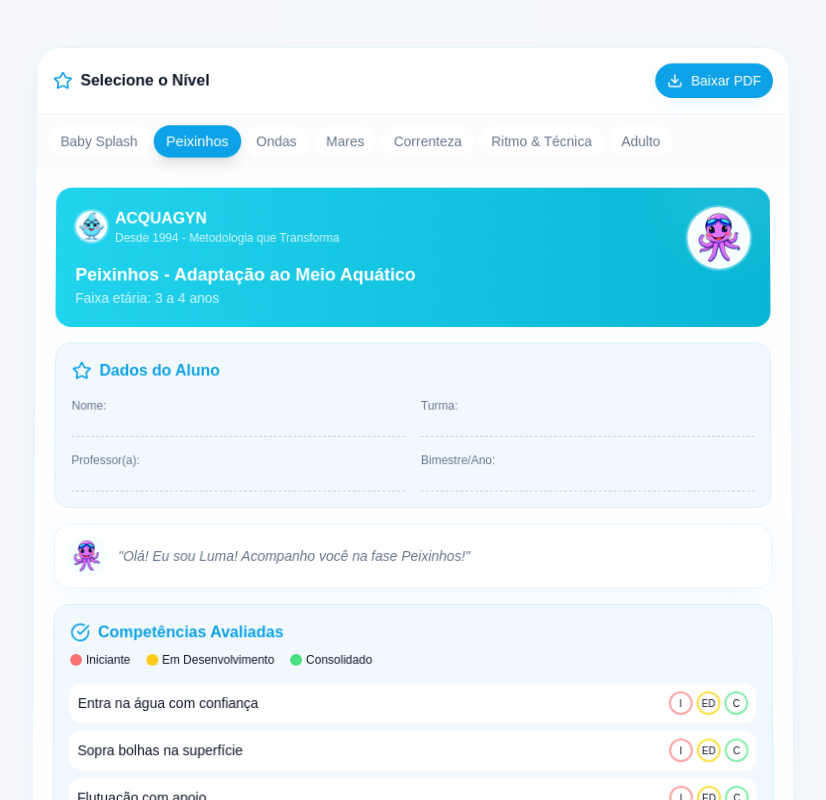
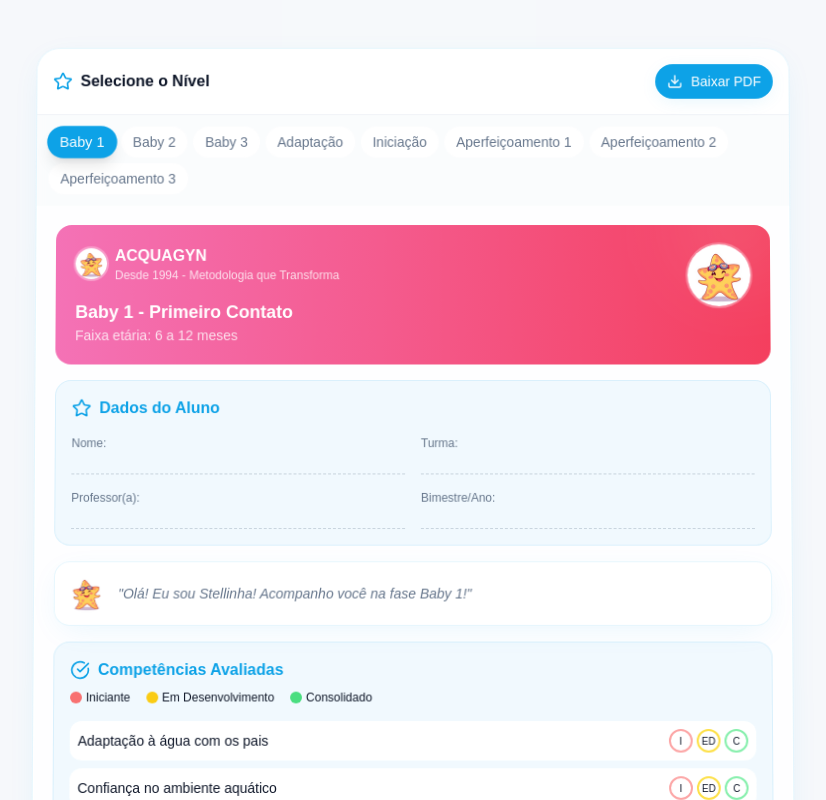
Before and after one commit to zKaminise/acquagyn-teste, a React (Vite) app: page /metodologia in a window 1280 px wide. Shown: the part 5880-6680 px from the top of the page, without its empty margins (227-1053 px from the left). Built offline with nearby package versions, Linux system fonts and the light colour scheme; the HTML template or start-up script is replaced by a standard one.

Commit message:
Atualizou Boletins Progressão
Co-authored-by: zKaminise <117327879+zKaminise@users.noreply.github.com>

```diff
--- a/src/components/methodology/ReportCardSection.tsx
+++ b/src/components/methodology/ReportCardSection.tsx
@@ -1,10 +1,14 @@
 import { Button } from "@/components/ui/button";
 import { Download, Star, CheckCircle } from "lucide-react";
 import { useState } from "react";
-import mascotLuma from "@/assets/mascot-luma.jpg";
+import mascotEstrelinha from "@/assets/mascot-estrelinha.jpg";
+import mascotBibi from "@/assets/mascot-bibi.jpg";
 import mascotAcqua from "@/assets/mascot-acqua.jpg";
 import mascotTuca from "@/assets/mascot-tuca.jpg";
-import mascotBibi from "@/assets/mascot-bibi.jpg";
+import mascotDelfim from "@/assets/mascot-delfim.jpg";
+import mascotLuma from "@/assets/mascot-luma.jpg";
+import mascotCaranguejo from "@/assets/mascot-caranguejo.jpg";
+import mascotCavalo from "@/assets/mascot-cavalo.jpg";
 
 interface LevelData {
   name: string;
@@ -20,58 +24,65 @@ interface LevelData {
 
 const levelsData: LevelData[] = [
   {
-    name: "Baby Splash", subtitle: "Primeiro Contato", ageRange: "6 meses a 2 anos", mascot: "Luma", mascotImage: mascotLuma,
-    color: "from-pink-400 to-pink-500",
+    name: "Baby 1", subtitle: "Primeiro Contato", ageRange: "6 a 12 meses", mascot: "Stellinha", mascotImage: mascotEstrelinha,
+    color: "from-pink-400 to-rose-500",
     competencies: ["Adaptação à água com os pais", "Confiança no ambiente aquático", "Movimentos básicos de perninha", "Imersão do rosto (com apoio)", "Cantigas e brincadeiras aquáticas", "Vínculo afetivo na água"],
     badges: ["Primeiro Mergulho", "Bolhas Felizes", "Perninha Alegre", "Estrelinha d'Água"],
     pdfPath: "/boletins/BabySplash.pdf",
   },
   {
-    name: "Peixinhos", subtitle: "Adaptação ao Meio Aquático", ageRange: "3 a 4 anos", mascot: "Luma", mascotImage: mascotLuma,
-    color: "from-cyan-400 to-cyan-500",
+    name: "Baby 2", subtitle: "Exploração Aquática", ageRange: "1 a 2 anos", mascot: "Bibi", mascotImage: mascotBibi,
+    color: "from-orange-400 to-amber-500",
     competencies: ["Entra na água com confiança", "Sopra bolhas na superfície", "Flutuação com apoio", "Pernada básica com prancha", "Imersão completa do rosto", "Deslocamento básico (cachorrinho)"],
     badges: ["Soprador de Bolhas", "Flutuador Estrela", "Peixinho Corajoso", "Amigo da Água"],
     pdfPath: "/boletins/Peixinhos.pdf",
   },
   {
-    name: "Ondas", subtitle: "Desenvolvimento de Habilidades", ageRange: "5 a 6 anos", mascot: "Tuca", mascotImage: mascotTuca,
-    color: "from-blue-400 to-blue-500",
+    name: "Baby 3", subtitle: "Autonomia na Água", ageRange: "2 a 3 anos", mascot: "Acquinha", mascotImage: mascotAcqua,
+    color: "from-cyan-400 to-teal-500",
     competencies: ["Flutuação ventral e dorsal", "Respiração lateral básica", "Crawl com prancha (braço/perna)", "Costas elementar", "Mergulho até o fundo (raso)", "Regras de segurança na borda"],
     badges: ["Tartaruga Segura", "Respiração Campeã", "Flutuador Mestre", "Guardião da Borda"],
     pdfPath: "/boletins/Ondas.pdf",
   },
   {
-    name: "Mares", subtitle: "Refinamento Técnico", ageRange: "7 a 9 anos", mascot: "Acqua", mascotImage: mascotAcqua,
-    color: "from-teal-400 to-teal-500",
+    name: "Adaptação", subtitle: "Adaptação ao Meio Aquático", ageRange: "3 a 5 anos", mascot: "Tuquinha", mascotImage: mascotTuca,
+    color: "from-blue-400 to-blue-600",
     competencies: ["Crawl completo com respiração", "Costas com braçada alternada", "Introdução ao nado peito", "Virada simples (cambalhota)", "Resistência: 25m sem parar", "Flutuação de sobrevivência"],
     badges: ["Golfinho Veloz", "Virada Turbo", "Resistência Bronze", "Técnica Afiada"],
     pdfPath: "/boletins/Mares.pdf",
   },
   {
-    name: "Correnteza", subtitle: "Aperfeiçoamento", ageRange: "10 a 12 anos", mascot: "Bibi", mascotImage: mascotBibi,
-    color: "from-indigo-400 to-indigo-500",
+    name: "Iniciação", subtitle: "Desenvolvimento de Habilidades", ageRange: "5 a 7 anos", mascot: "Delfi", mascotImage: mascotDelfim,
+    color: "from-indigo-400 to-indigo-600",
     competencies: ["4 estilos olímpicos básicos", "Viradas olímpicas (crawl/costas)", "Saídas do bloco", "Resistência: 100m crawl", "Introdução ao treinamento", "Noções de pace e tempo"],
     badges: ["Borboleta Iniciante", "4 Estilos", "Virada Olímpica", "Resistência Prata"],
     pdfPath: "/boletins/Correnteza.pdf",
   },
   {
-    name: "Ritmo & Técnica", subtitle: "Jovem Técnico", ageRange: "13 a 17 anos", mascot: "Acqua", mascotImage: mascotAcqua,
-    color: "from-purple-400 to-purple-500",
+    name: "Aperfeiçoamento 1", subtitle: "Refinamento Técnico", ageRange: "7 a 9 anos", mascot: "Luminha", mascotImage: mascotLuma,
+    color: "from-purple-400 to-violet-600",
     competencies: ["Técnica refinada nos 4 estilos", "Medley completo", "Resistência: 400m contínuos", "Treinamento intervalado", "Análise técnica de vídeo", "Preparação para competições"],
     badges: ["Medley Master", "Técnica Ouro", "Resistência Ouro", "Pronto para Competir"],
     pdfPath: "/boletins/RitmoTecnica.pdf",
   },
   {
-    name: "Adulto", subtitle: "Natação Completa", ageRange: "18+ anos", mascot: "Acqua", mascotImage: mascotAcqua,
-    color: "from-emerald-400 to-emerald-500",
-    competencies: ["Adaptação/superação de medos", "Crawl funcional", "Costas para relaxamento", "Resistência cardiovascular", "Técnicas de sobrevivência", "Condicionamento físico"],
+    name: "Aperfeiçoamento 2", subtitle: "Alta Performance", ageRange: "9 a 12 anos", mascot: "Pitoco", mascotImage: mascotCaranguejo,
+    color: "from-red-400 to-rose-600",
+    competencies: ["Adaptação/superação de medos", "Crawl funcional avançado", "Costas para relaxamento", "Resistência cardiovascular", "Técnicas de sobrevivência", "Condicionamento físico"],
     badges: ["Superação Aquática", "Condicionamento Top", "Crawl Fluente", "Natação Master"],
+    pdfPath: "/boletins/Adulto.pdf",
+  },
+  {
+    name: "Aperfeiçoamento 3", subtitle: "Excelência Aquática", ageRange: "12+ anos", mascot: "Hipinho", mascotImage: mascotCavalo,
+    color: "from-emerald-400 to-green-600",
+    competencies: ["Domínio total dos 4 estilos", "Treinamento de resistência avançado", "Técnica de viradas e saídas", "Preparação competitiva", "Condicionamento avançado", "Liderança na água"],
+    badges: ["Mestre Aquático", "Resistência Diamante", "Técnica Platina", "Campeão Completo"],
     pdfPath: "/boletins/Adulto.pdf",
   },
 ];
 
 const ReportCardSection = () => {
-  const [selectedLevelIndex, setSelectedLevelIndex] = useState(1);
+  const [selectedLevelIndex, setSelectedLevelIndex] = useState(0);
   const selectedLevel = levelsData[selectedLevelIndex];
 
   const handleDownload = () => {
@@ -140,7 +151,7 @@ const ReportCardSection = () => {
                 <div className="flex items-start justify-between relative z-10">
                   <div>
                     <div className="flex items-center gap-2 mb-2">
-                      <img src={mascotAcqua} alt="" className="w-8 h-8 rounded-full ring-2 ring-white/30" />
+                      <img src={selectedLevel.mascotImage} alt="" className="w-8 h-8 rounded-full ring-2 ring-white/30" />
                       <div>
                         <div className="font-display font-bold">ACQUAGYN</div>
                         <div className="text-xs opacity-80">Desde 1994 - Metodologia que Transforma</div>
@@ -319,7 +330,7 @@ const ReportCardSection = () => {
             {/* Footer */}
             <div className={`p-4 bg-gradient-to-r ${selectedLevel.color} text-white text-center`}>
               <div className="flex items-center justify-center gap-2 mb-1">
-                <img src={mascotAcqua} alt="" className="w-7 h-7 rounded-full ring-1 ring-white/30" />
+                <img src={selectedLevel.mascotImage} alt="" className="w-7 h-7 rounded-full ring-1 ring-white/30" />
                 <span className="font-display font-bold text-sm">Obrigado por confiar na Acquagyn! 🌊</span>
               </div>
               <p className="text-xs opacity-80">📷 @acquagyn_oficial | 🌐 www.acquagyn.com.br | ✉ contato@acquagyn.com.br</p>
```
